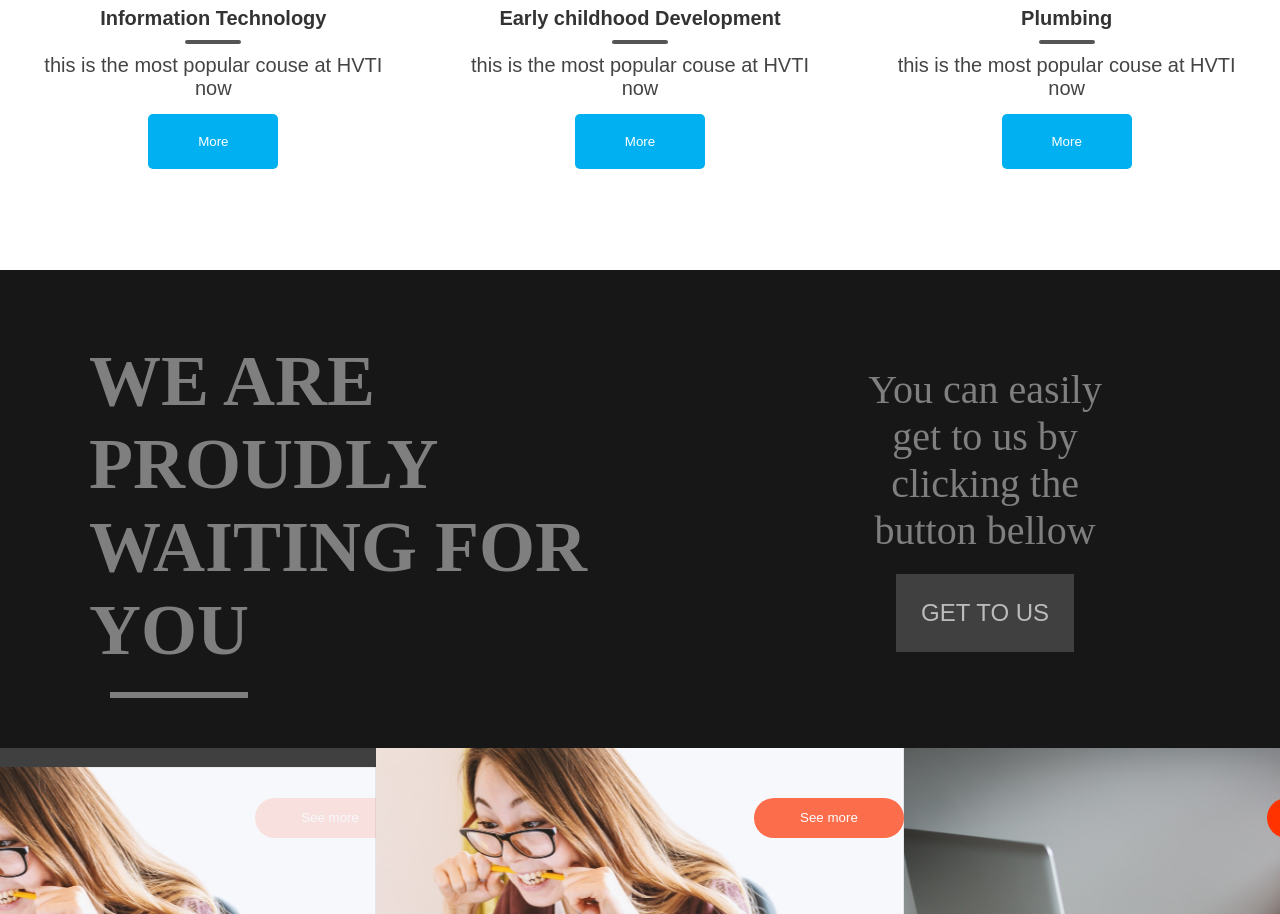
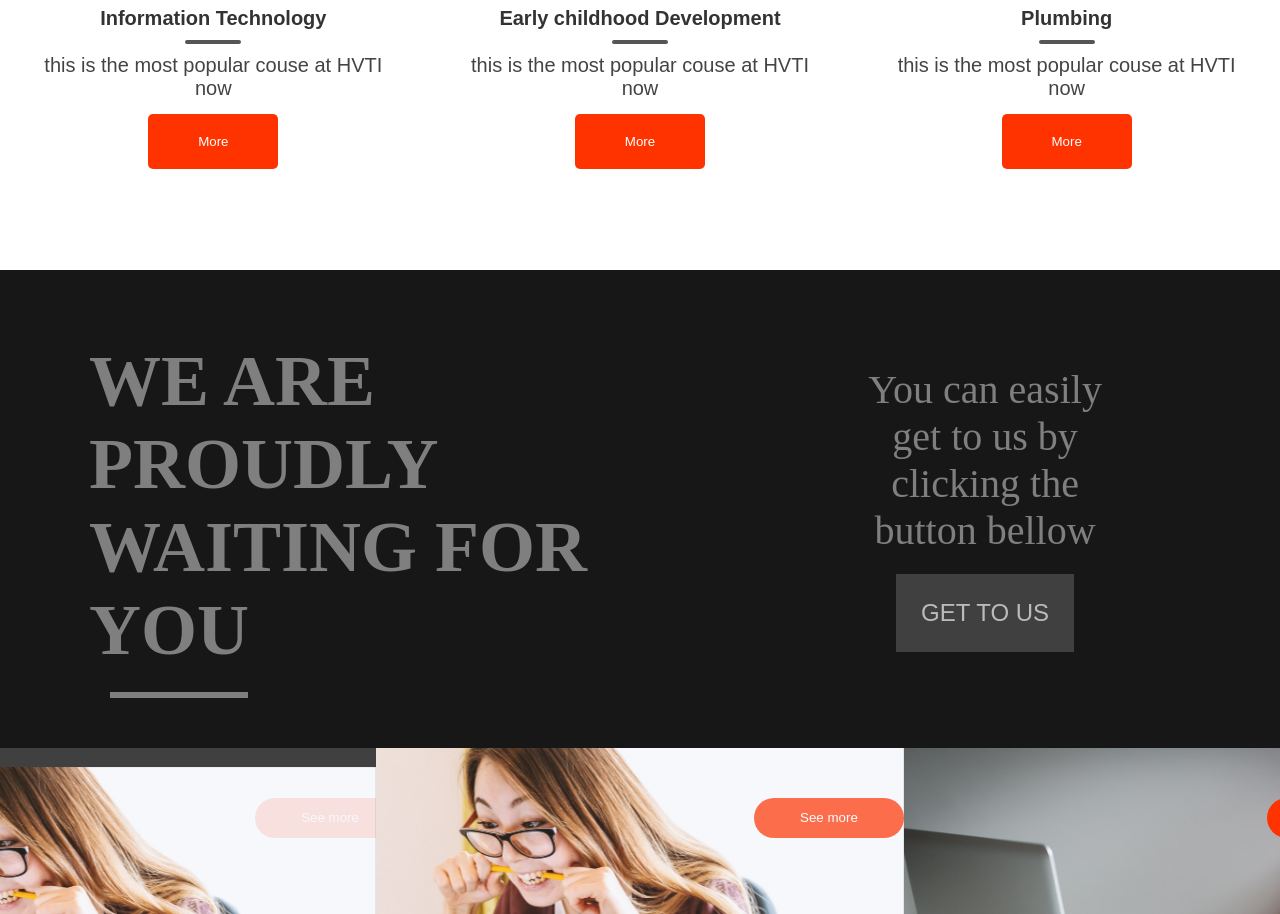
Before and after one commit to DOVINSMART/hvti, a plain HTML site: page index.html in a window 1280 px wide. Shown: the part 3606-4520 px from the top of the page. Drawn offline with Linux system fonts and the light colour scheme.

Commit message:
Update secondindex.css

```diff
--- a/secondindex.css
+++ b/secondindex.css
@@ -39,7 +39,7 @@ font-size:1.5em;
 }
 
 #D .wildcard .more{
-background:#00b0f0;
+background:#ff3300;
 color:#fff;
 border:none;
 border-radius:5px;
```
